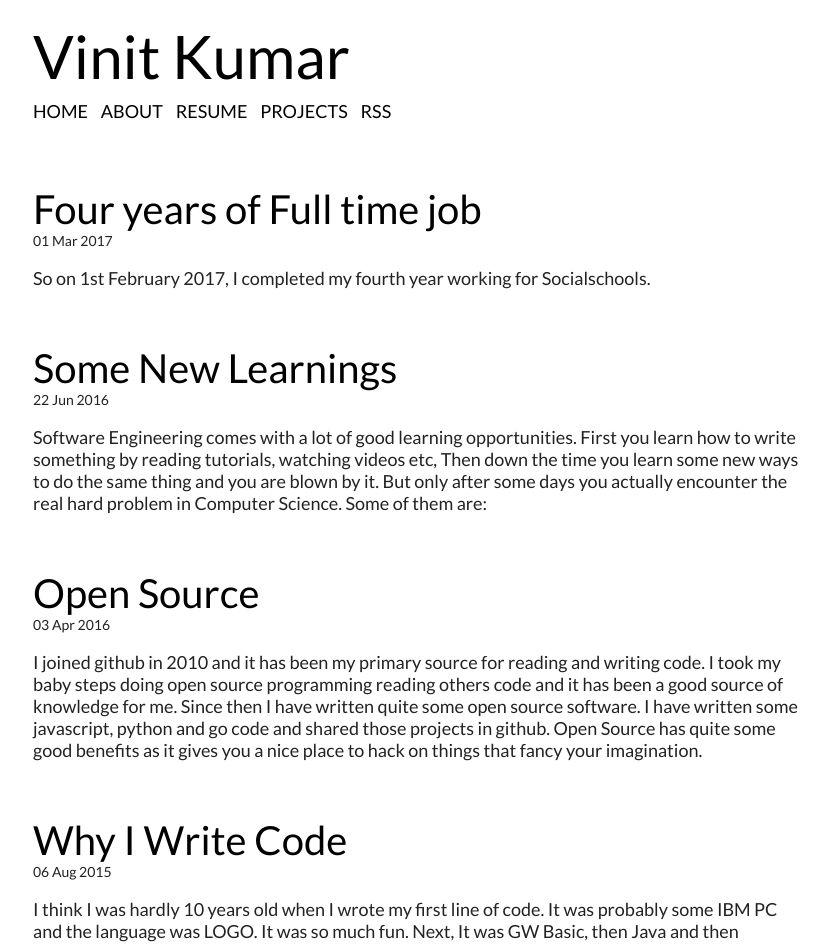
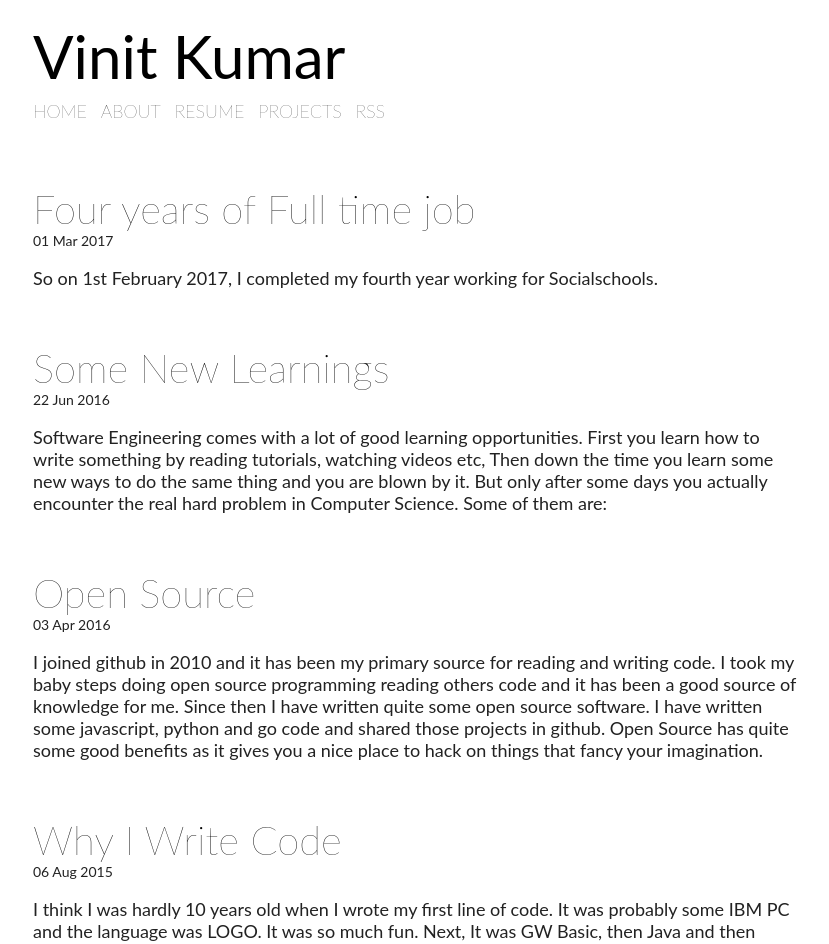
Before and after one commit to vinitkumar/vinitkumar.github.com, a Jekyll site: the page built from index.html, in a window 1280 px wide. Shown: the top 944 px of the page, without its empty margins (223-1052 px from the left). Built offline with Jekyll 4.4.1, drawn with Linux system fonts in a browser that asks for light colours; some web fonts are replaced; the list of posts is cut into pages by our own code.

Commit message:
change font

```diff
--- a/_includes/head.html
+++ b/_includes/head.html
@@ -42,7 +42,8 @@
 {% else %}
 <!-- <link rel="stylesheet" href="{{ '/css/main.min.css' | relative_url }}" type="text/css" /> -->
 {% endif %}
-<link href="https://fonts.googleapis.com/css?family=Lato" rel="stylesheet">
+<link href="https://fonts.googleapis.com/css?family=Merriweather" rel="stylesheet">
+
 <link rel="apple-touch-icon" sizes="57x57" href="{{ '/css/apple-icon-57x57.png' | relative_url }}">
 <link rel="apple-touch-icon" sizes="60x60" href="{{ '/css/apple-icon-60x60.png'  | relative_url }}">
 <link rel="apple-touch-icon" sizes="72x72" href="{{ '/css/apple-icon-72x72.png' | relative_url }}">
--- a/css/base.css
+++ b/css/base.css
@@ -30,7 +30,7 @@
   Main Layout
 ----------------------------------------------------------------------------*/
 body {
-  font-family: 'Lato', sans-serif;;
+  font-family: 'Merriweather', serif;
   font-size: 14.5px;
   color: #333;
   text-shadow: 0 1px 0 rgba(255,255,255,1.0);
--- a/css/white-paper.add.css
+++ b/css/white-paper.add.css
@@ -30,7 +30,7 @@
   Main Layout
 ----------------------------------------------------------------------------*/
 body {
-  font-family: 'Lato', sans-serif;;
+  font-family: 'Merriweather', serif;
   font-size: 14.5px;
   color: #333;
   text-shadow: 0 1px 0 rgba(255,255,255,1.0);
--- a/css/white-paper.add.rtl.css
+++ b/css/white-paper.add.rtl.css
@@ -30,7 +30,7 @@
   Main Layout
 ----------------------------------------------------------------------------*/
 body {
-  font-family: 'Lato', sans-serif;;
+  font-family: 'Merriweather', serif;
   font-size: 14.5px;
   color: #333;
   text-shadow: 0 1px 0 rgba(255,255,255,1.0);
```
Also changed, not shown: css/main.min.css, css/main.min.rtl.css.
